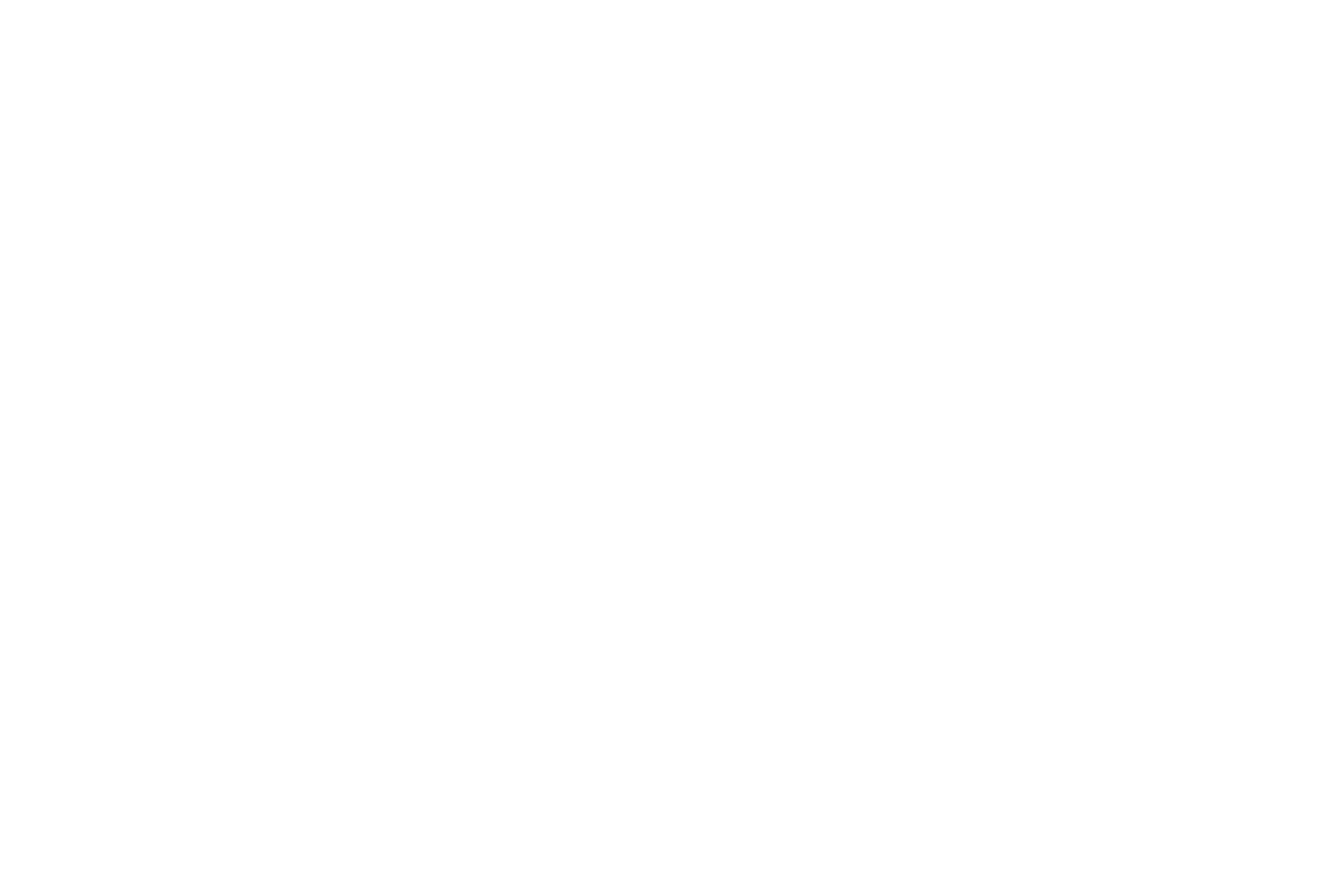
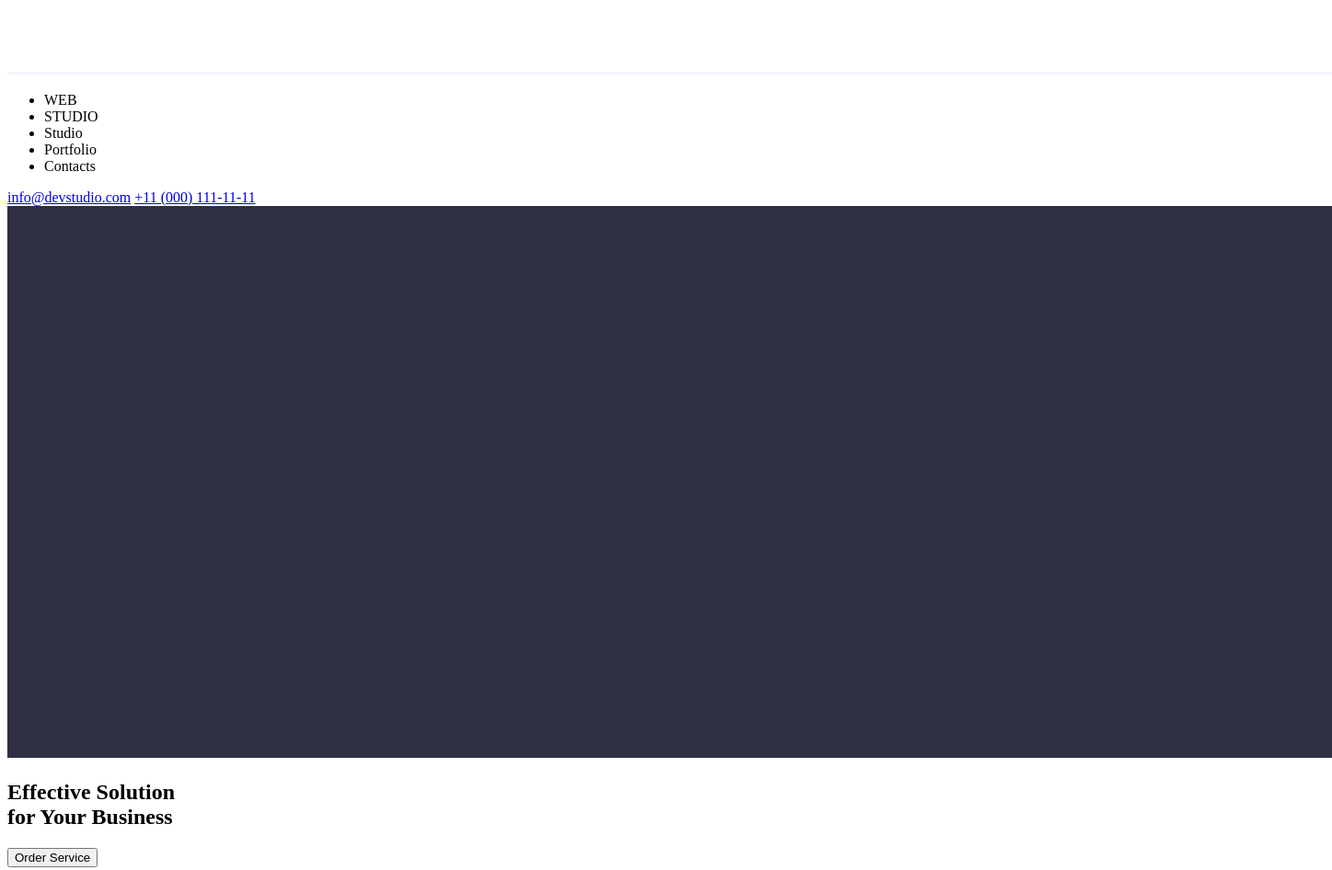
Before and after one commit to hunterbugs/goit-markup-hw-01, a plain HTML site: page index.html in a window 1280 px wide. Shown: the whole page at 92% size, 1448 px wide, since content can reach past the window. Before the commit the page ends 800 px from the top, so only its background shows below. Drawn offline with Linux system fonts and the light colour scheme.

Commit message:
added images folder

```diff
--- a/index.html
+++ b/index.html
@@ -5,5 +5,31 @@
     <meta name="viewport" content="width=device-width, initial-scale=1.0" />
     <title>Homework #1</title>
   </head>
-  <body></body>
+  <body>
+    <header>
+      <nav>
+        <img src="./images/top-line-bg.png" alt="top" />
+        <ul>
+          <li>WEB</li>
+          <li>STUDIO</li>
+          <li>Studio</li>
+          <li>Portfolio</li>
+          <li>Contacts</li>
+        </ul>
+      </nav>
+      <a href="mailto:info@devstudio.com">info@devstudio.com</a>
+      <a href="tel:110001111111">+11 (000) 111-11-11</a>
+    </header>
+    <main>
+      <section>
+        <img src="./images/dark-bg.png" alt="Dark" />
+        <h1>Effective Solution <br />for Your Business</h1>
+        <button type="button">Order Service</button>
+      </section>
+      <section>
+        <h2></h2>
+      </section>
+    </main>
+    <footer></footer>
+  </body>
 </html>
```
Also changed, not shown: images/dark-bg.png (added), images/top-line-bg.png (added).
